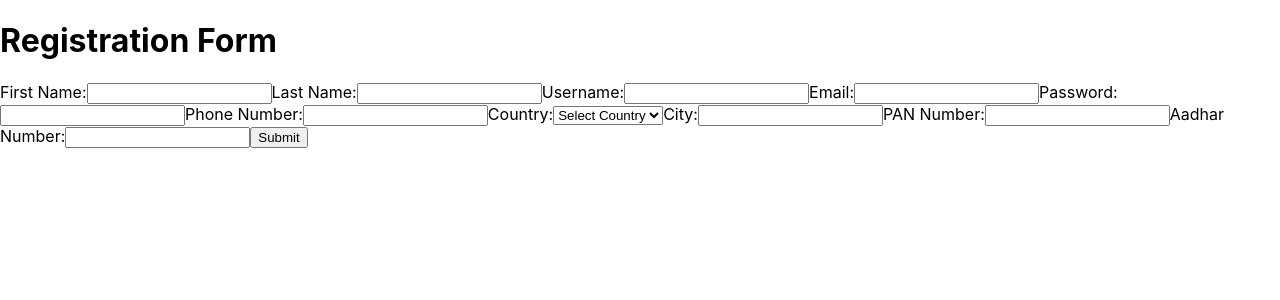
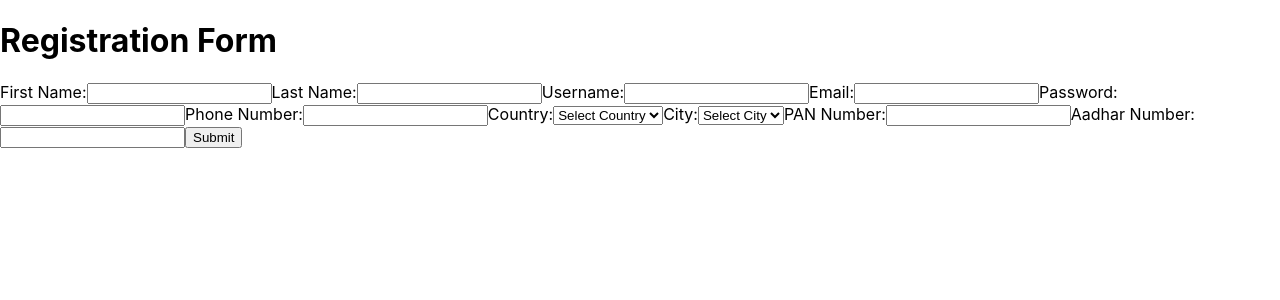
Before and after one commit to chinmaylothe/Celebal, a React (Create React App) app in the folder Chinmay/task1/form/: page / in a window 1280 px wide. Shown: the top 300 px of the page. Built offline with nearby package versions, Linux system fonts and the light colour scheme.

Commit message:
add options for countries and cities

```diff
--- a/Chinmay/task1/form/src/Form.js
+++ b/Chinmay/task1/form/src/Form.js
@@ -76,6 +76,22 @@ const Form = () => {
     return errors;
   };
 
+  const countries = [
+    'USA',
+    'Canada',
+    'UK',
+    'Australia',
+    'Germany'
+  ];
+
+  const cities = [
+    'New York',
+    'Toronto',
+    'London',
+    'Sydney',
+    'Berlin'
+  ];
+
   return (
     <div>
       <h1>Registration Form</h1>
@@ -107,12 +123,19 @@ const Form = () => {
         <label>Country:</label>
         <select name="country" onChange={handleChange}>
           <option value="">Select Country</option>
-          {/* Add options for countries */}
+          {countries.map((country, index) => (
+            <option key={index} value={country}>{country}</option>
+          ))}
         </select>
         {errors.country && <div>{errors.country}</div>}
 
         <label>City:</label>
-        <input type="text" name="city" onChange={handleChange} />
+        <select name="city" onChange={handleChange}>
+          <option value="">Select City</option>
+          {cities.map((city, index) => (
+            <option key={index} value={city}>{city}</option>
+          ))}
+        </select>
         {errors.city && <div>{errors.city}</div>}
 
         <label>PAN Number:</label>
```
